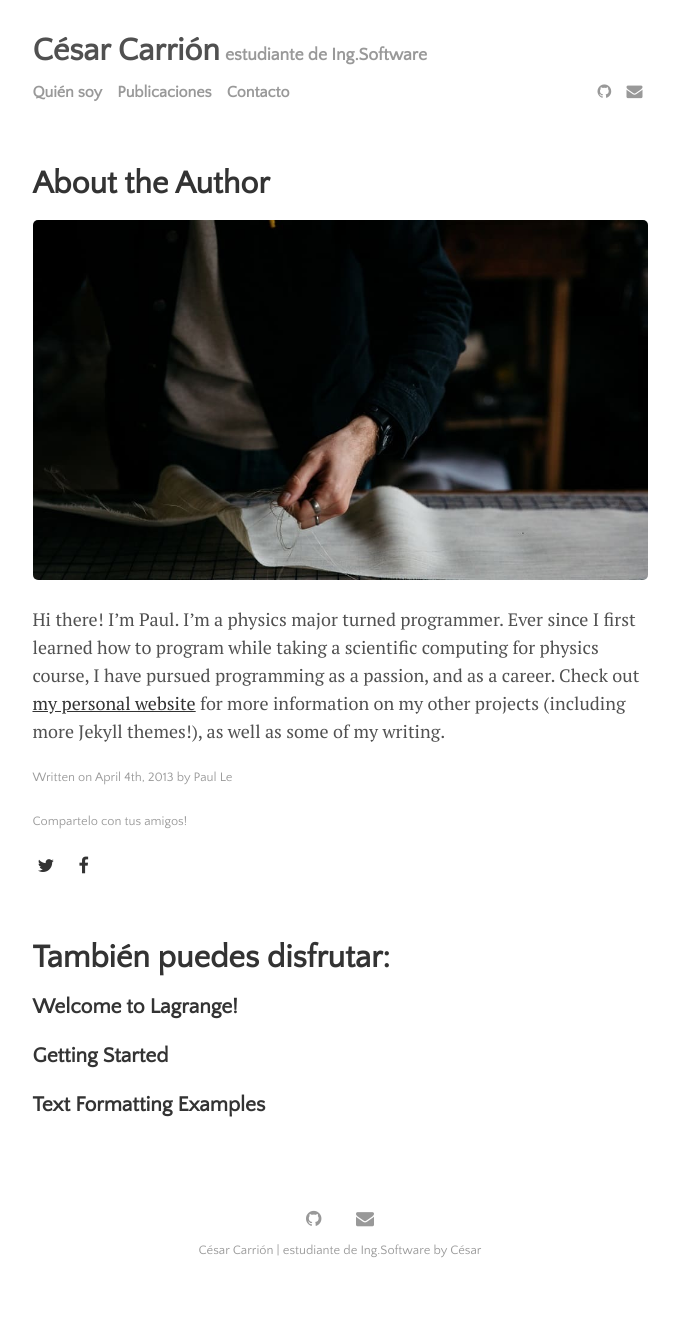
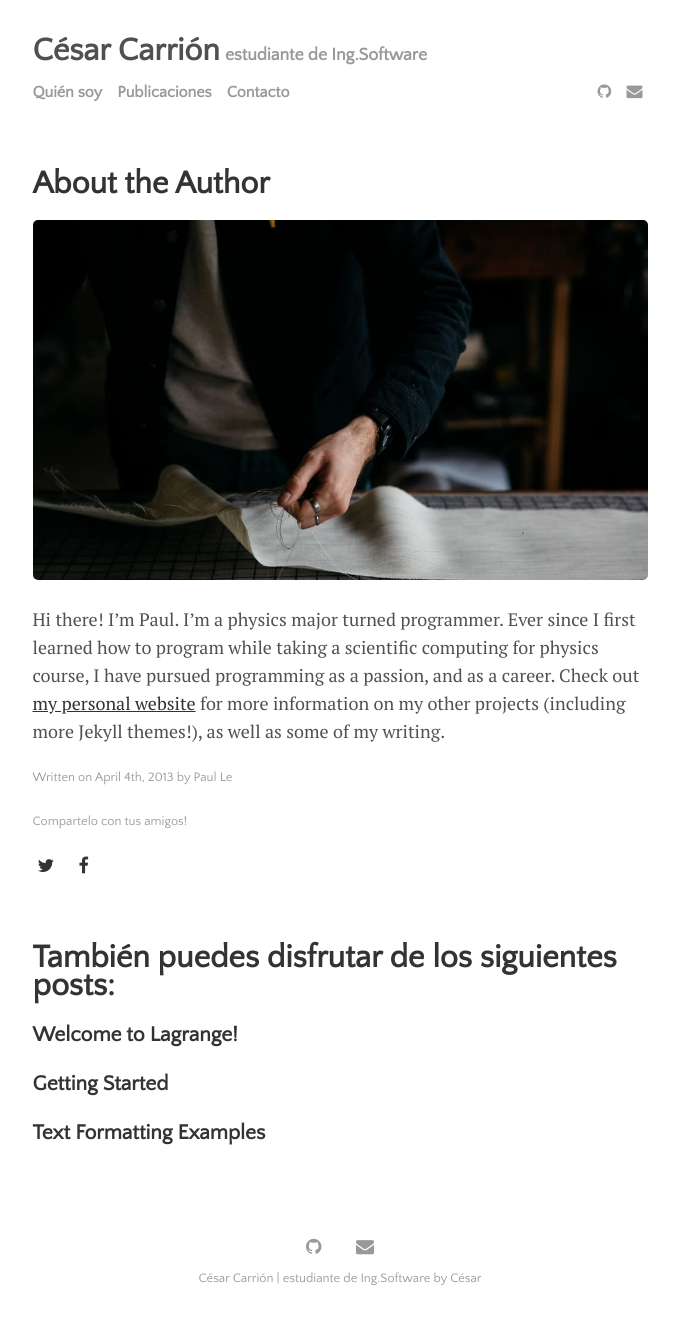
Before and after one commit to CesarFCL/CesarCarrion, a Jekyll site: the page built from _posts/2013-04-04-about-the-author.md, in a window 1280 px wide. Shown: the whole page, without its empty margins (300-979 px from the left). Built offline with Jekyll 4.4.1, drawn with Linux system fonts in a browser that asks for light colours; before the commit the page ends 1296 px from its top, so only the background shows below that.

Commit message:
Modificación 1.03
Modificación 1.03

```diff
--- a/_data/settings.yml
+++ b/_data/settings.yml
@@ -27,6 +27,6 @@ pagination:
 
 sharing_button_prompt: 'Compartelo con tus amigos!'
 
-related_posts: 'También puedes disfrutar:'
+related_posts: 'También puedes disfrutar de los siguientes posts:'
 
 post_date_prefix: 'Written on'
```
